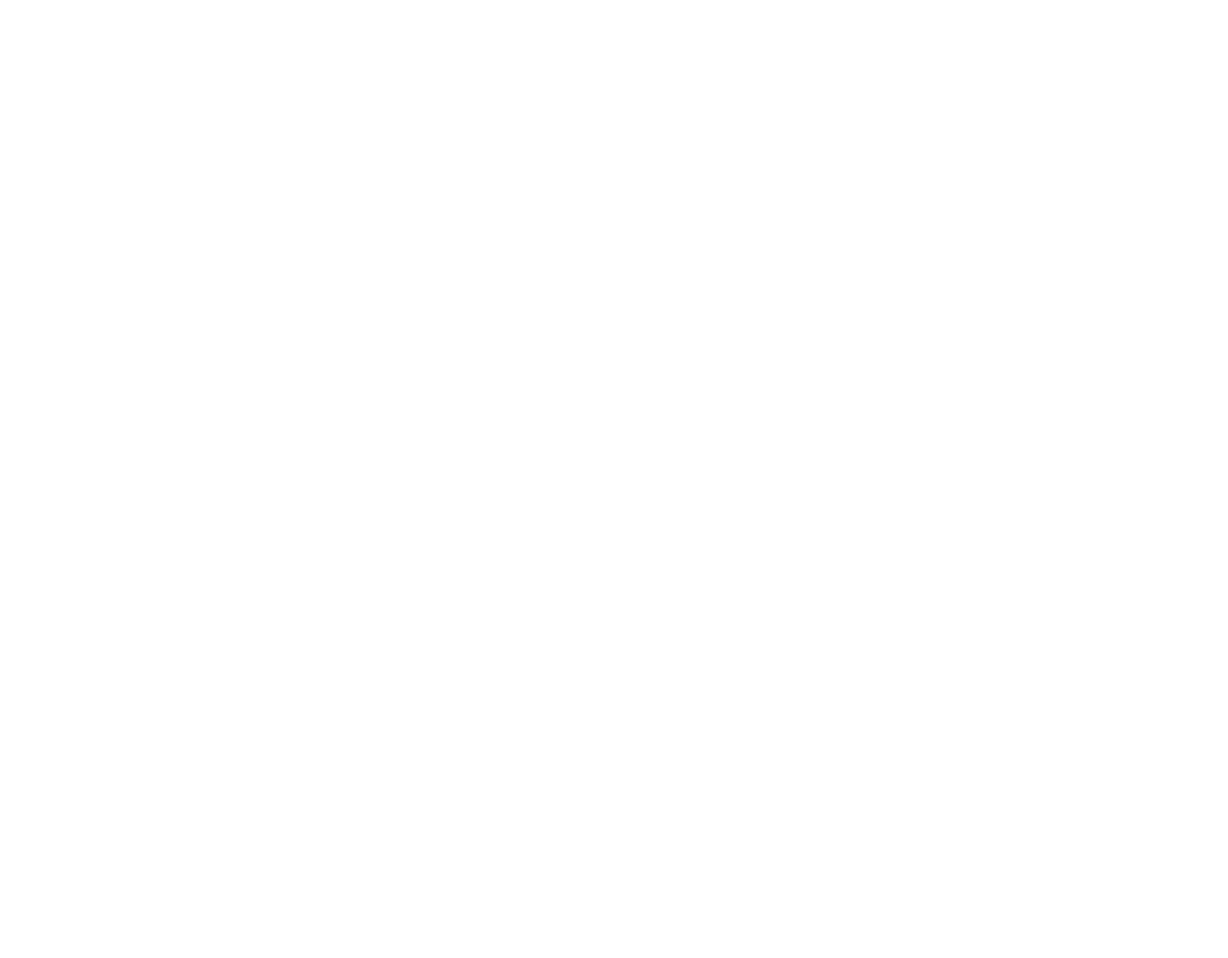
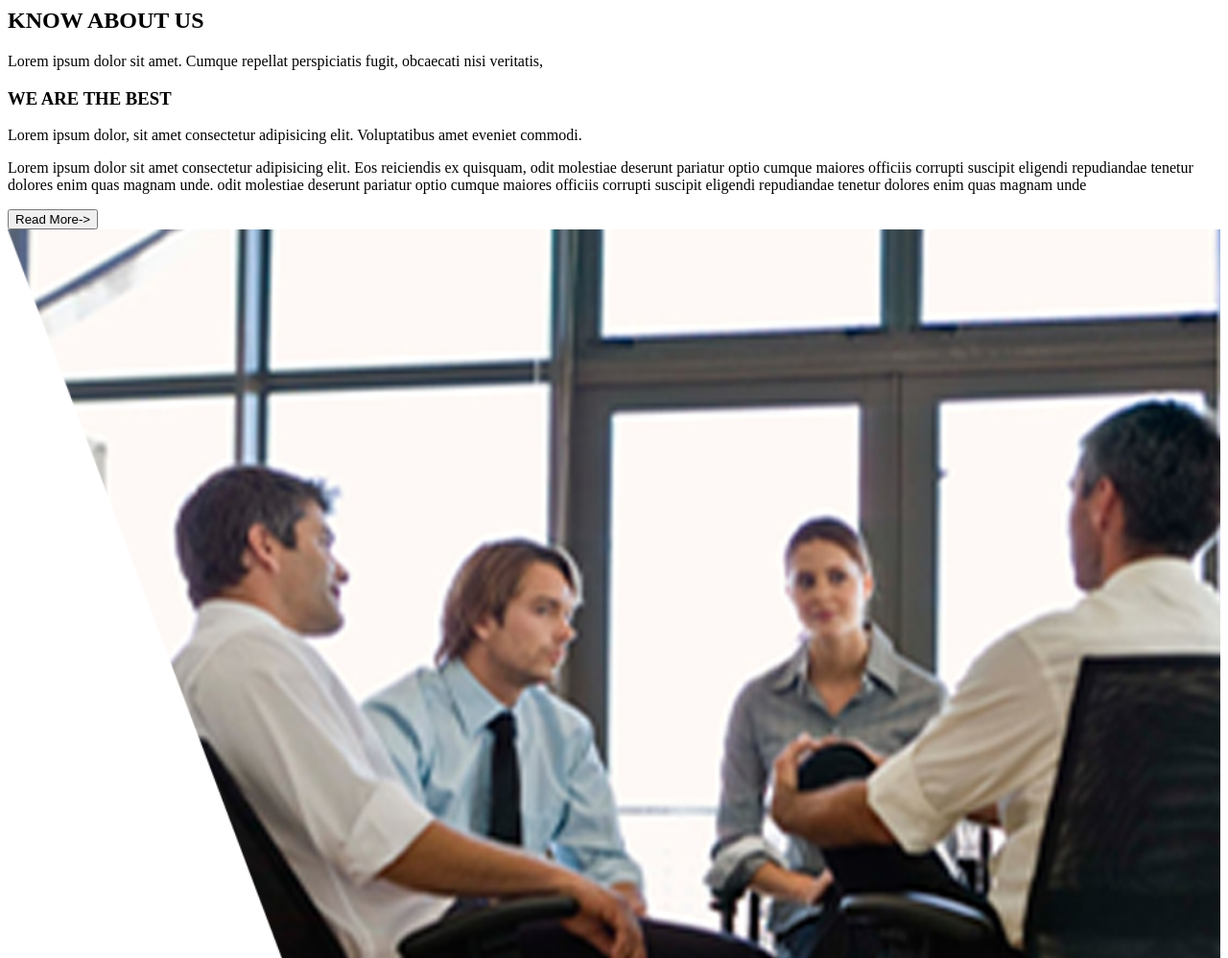
Before and after one commit to Fundayomut/Gruppe2-arbeit2, a plain HTML site: page index.html in a window 1280 px wide. Shown: the whole page at 96% size. Before the commit the page ends 800 px from the top, so only its background shows below. Drawn offline with Linux system fonts and the light colour scheme.

Commit message:
main create

```diff
--- a/index.html
+++ b/index.html
@@ -7,7 +7,28 @@
 </head>
 <body>
     <header></header>
-    <main></main>
+    <main>
+        <!-- section 1 Funda  -->
+        <section class="mainsection1">
+            <div class="mainheadercontainer"><h1>KNOW ABOUT US</h1></div>
+            <div class="mainline"></div>
+            <div  class="mainparagrafcontainer">Lorem ipsum dolor sit amet. Cumque repellat perspiciatis fugit, obcaecati nisi veritatis,</div>
+        </section>
+        <!-- section 2 Funda  -->
+        <section class="mainsection2">
+            <div class="mainsec2paragrafcontainer">
+                <h3>WE ARE THE BEST</h3>
+                <p class="mainparagraf">Lorem ipsum dolor, sit amet consectetur adipisicing elit. Voluptatibus amet eveniet commodi.</p>
+                <p class="mainparagraf">Lorem ipsum dolor sit amet consectetur adipisicing elit. Eos reiciendis ex quisquam, odit molestiae deserunt pariatur optio cumque maiores officiis corrupti suscipit eligendi repudiandae tenetur dolores enim quas magnam unde.
+                odit molestiae deserunt pariatur optio cumque maiores officiis corrupti suscipit eligendi repudiandae tenetur dolores enim quas magnam unde
+                </p>
+                <button class="mainsec2button">Read More-></button>
+            </div>
+            <div class="mainsec2image">
+                <img src="img/foto-1.png" width="100%">
+            </div>
+        </section>
+    </main>
     <footer></footer>
 </body>
 </html>
```
